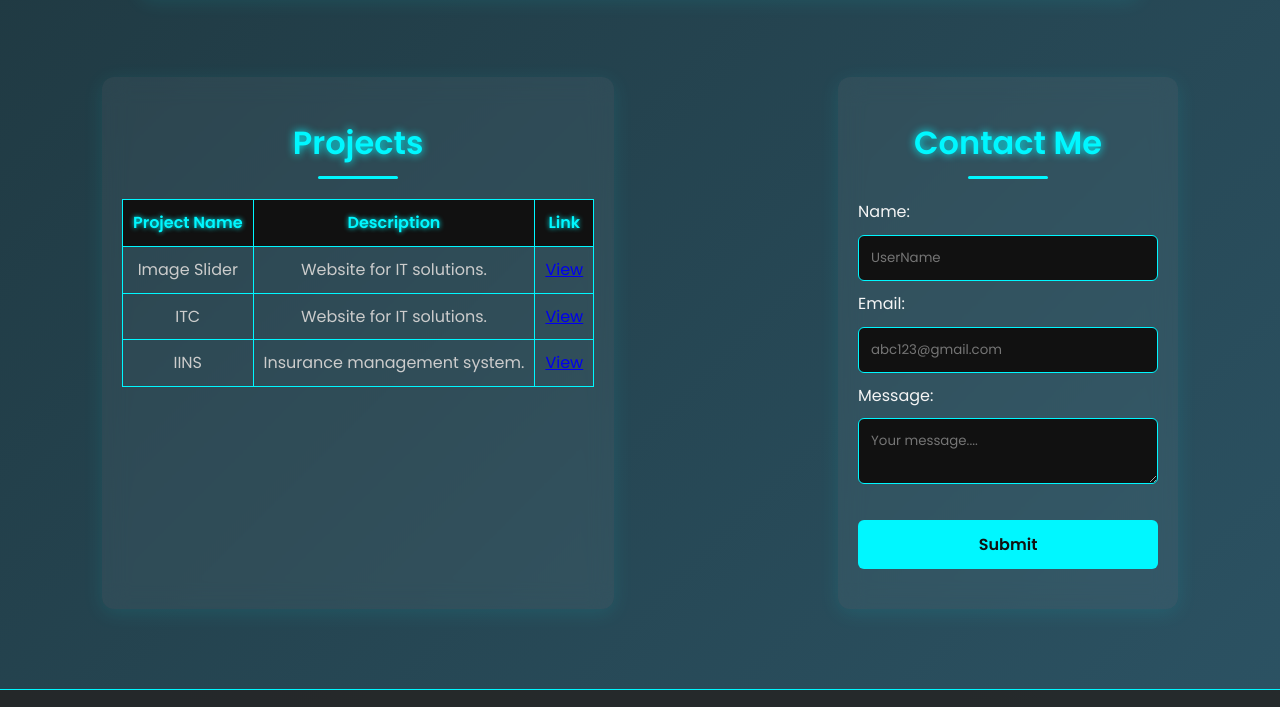
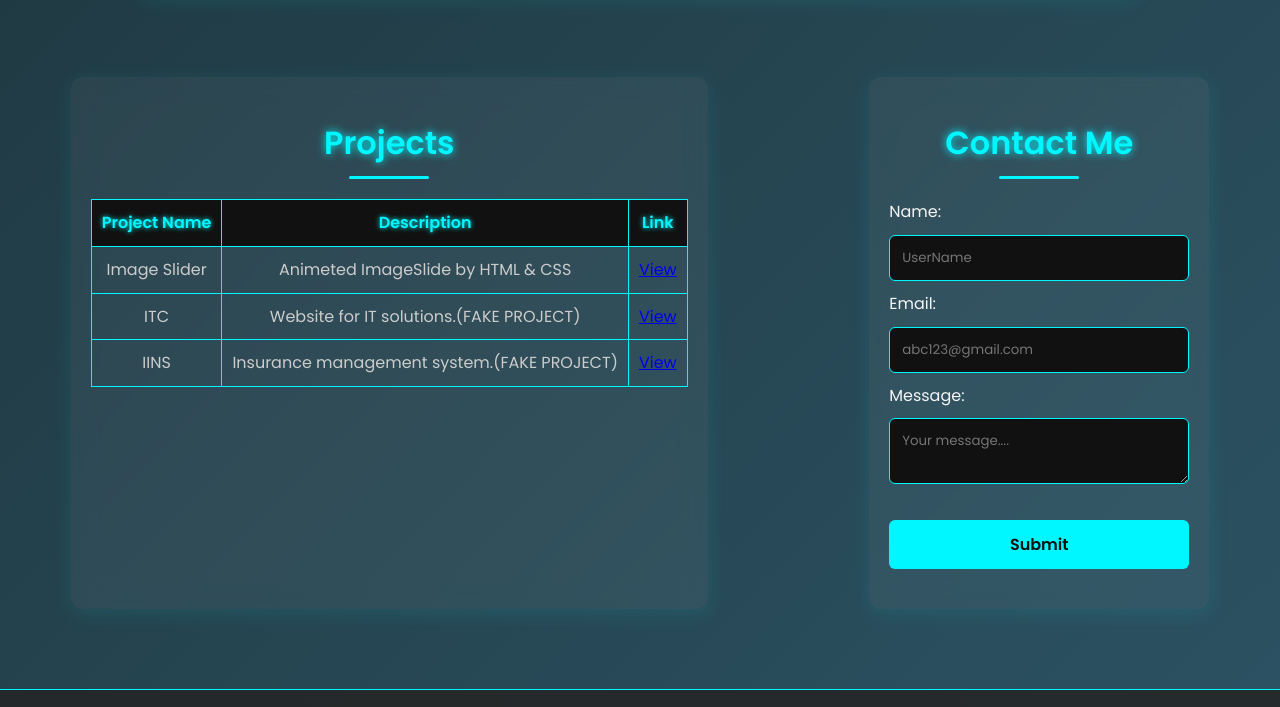
Before and after one commit to DK-byte-alt/My_Web, a plain HTML site: page index.html in a window 1280 px wide. Shown: the part 2105-2812 px from the top of the page. Drawn offline with Linux system fonts and the light colour scheme.

Commit message:
Update index.html

```diff
--- a/index.html
+++ b/index.html
@@ -96,17 +96,17 @@
             </tr>
             <tr>
               <td>Image Slider</td>
-              <td>Website for IT solutions.</td>
+              <td>Animeted ImageSlide by HTML & CSS</td>
               <td><a href="https://dk-byte-alt.github.io/Image_Slider/">View</a></td>
             </tr>
             <tr>
               <td>ITC</td>
-              <td>Website for IT solutions.</td>
+              <td>Website for IT solutions.(FAKE PROJECT)</td>
               <td><a href="#">View</a></td>
             </tr>
             <tr>
               <td>IINS</td>
-              <td>Insurance management system.</td>
+              <td>Insurance management system.(FAKE PROJECT)</td>
               <td><a href="#">View</a></td>
             </tr>
           </table>
```
